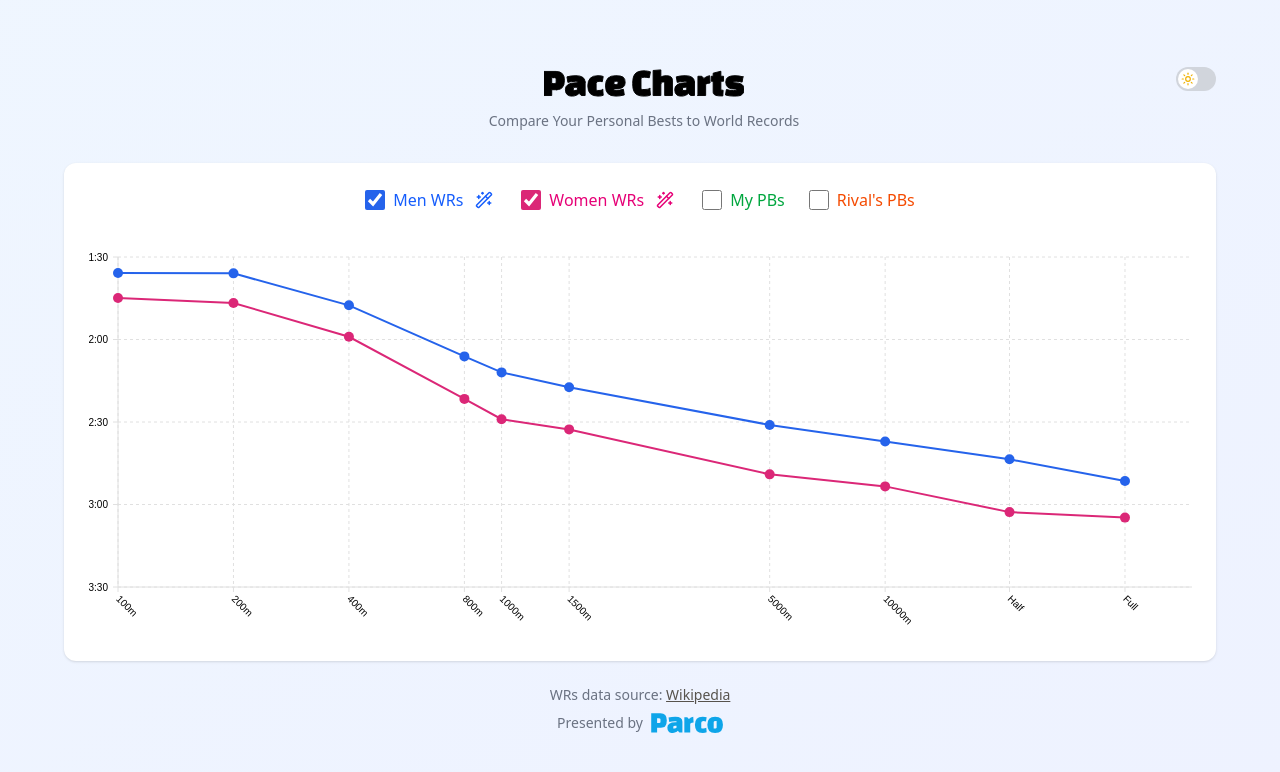
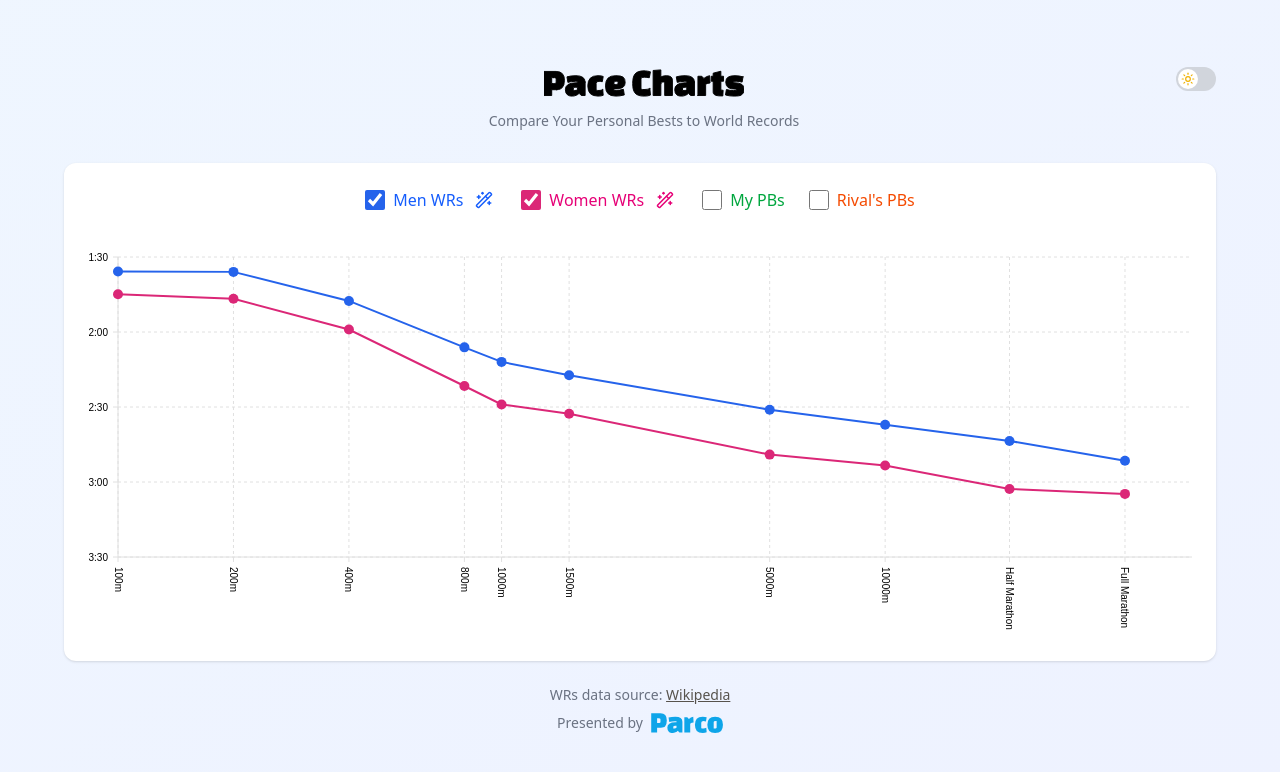
Before and after one commit to loddit/pace-charts, a React (Vite) app: page / in a window 1280 px wide. Shown: the top 772 px of the page. Built offline with nearby package versions, Linux system fonts and the light colour scheme.

Commit message:
adjust ticks and tooltip text

```diff
--- a/src/components/PaceChart.tsx
+++ b/src/components/PaceChart.tsx
@@ -66,7 +66,7 @@ export const PaceChart: React.FC<PaceChartProps> = ({
     >
       <ResponsiveLine
         data={nivoData}
-        margin={{ top: 20, right: 0, bottom: 50, left: 30 }}
+        margin={{ top: 20, right: 0, bottom: 80, left: 30 }}
         xScale={{ type: 'linear', min: 'auto', max: "auto" }}
         yScale={{
           type: 'linear',
@@ -80,7 +80,7 @@ export const PaceChart: React.FC<PaceChartProps> = ({
         axisBottom={{
           tickSize: 5,
           tickPadding: 5,
-          tickRotation: 45,
+          tickRotation: 90,
           tickValues: uniqueLogDistances,
           format: (value: number) => {
             const distance = Math.pow(10, value);
@@ -193,9 +193,11 @@ export const PaceChart: React.FC<PaceChartProps> = ({
             );
           }
 
+          const gender = {male: 'Men', female: 'Woman'}[data.category]
+
           return (
             <div className="w-48 bg-white p-2 sm:p-3 border border-gray-300 rounded shadow-lg text-xs sm:text-sm max-w-[200px] sm:max-w-none">
-              <p className="font-bold">{data.displayDistance} World Record</p>
+              <p className="font-bold">{data.displayDistance} WR {gender}</p>
               <p>Athlete: {data.name}</p>
               <p>Year: {data.year}</p>
               <p>Time: {data.time}</p>
--- a/src/data/worldRecords.ts
+++ b/src/data/worldRecords.ts
@@ -38,8 +38,8 @@ export const distanceLabels: DistanceLabels = {
   1500: '1500m',
   5000: '5000m',
   10000: '10000m',
-  21097.5: 'Half',
-  42195: 'Full'
+  21097.5: 'Half Marathon',
+  42195: 'Full Marathon'
 };
 
 // Standard distances for form inputs
```
